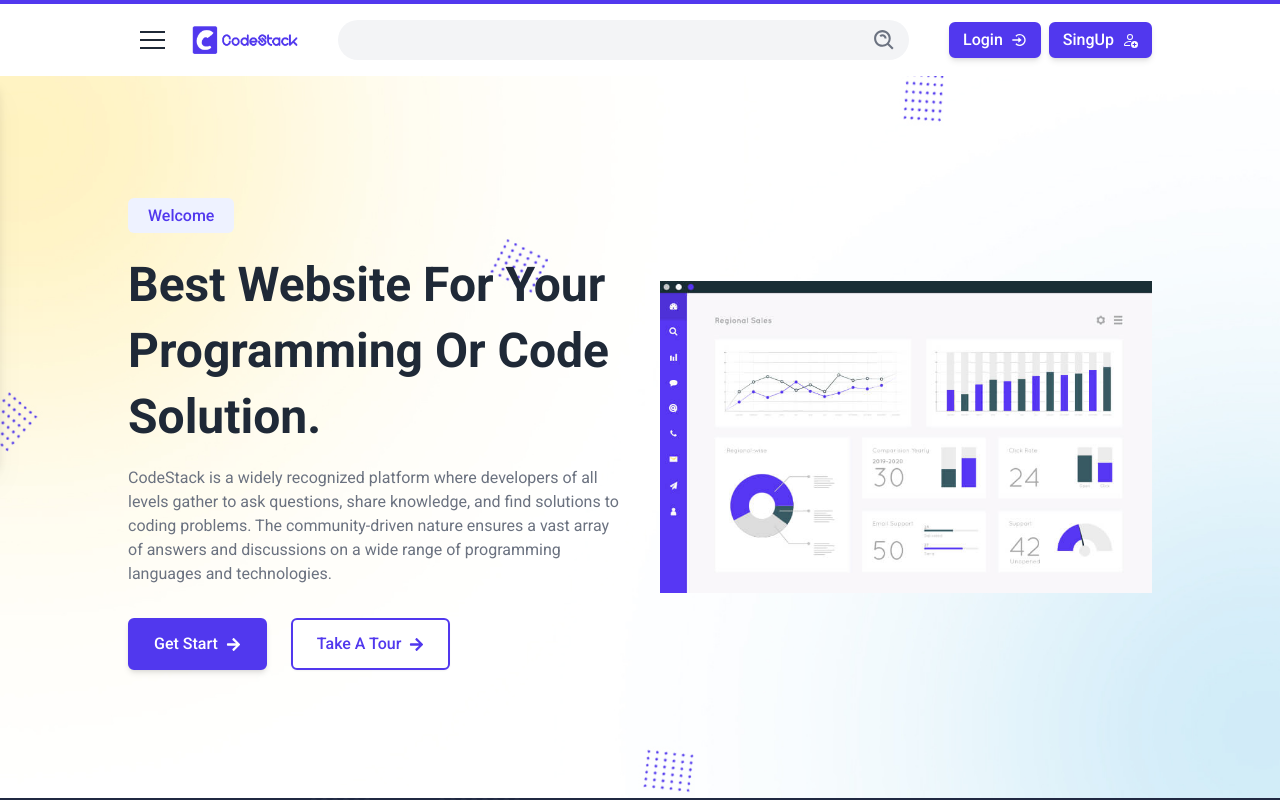
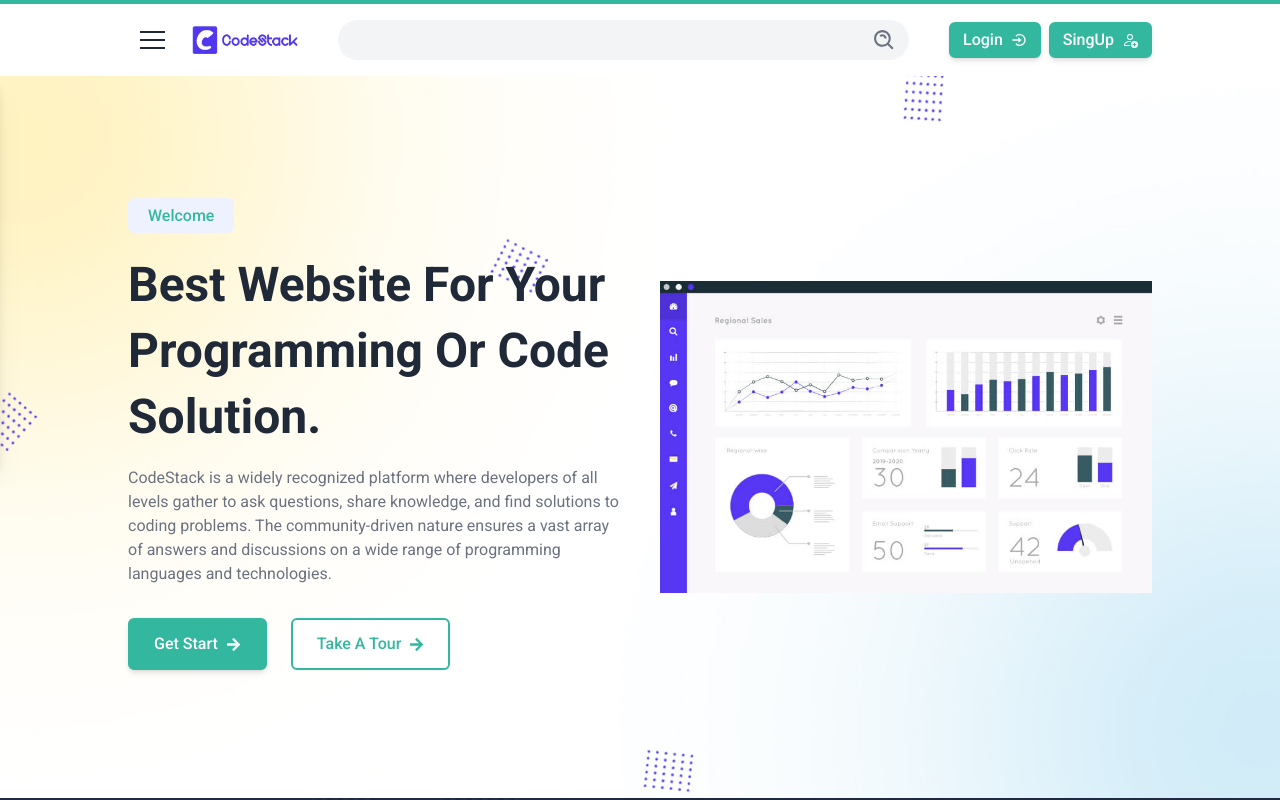
Before and after one commit to developersajeeb/code-stack-client, a React (Vite) app: page / in a window 1280 px wide. Shown: the top 800 px of the page. Built offline with nearby package versions, Linux system fonts and the light colour scheme; no server answers.

Commit message:
fix some problem in navbar

```diff
--- a/src/components/NavBar/NavBar.tsx
+++ b/src/components/NavBar/NavBar.tsx
@@ -33,7 +33,7 @@ const NavBar = () => {
 
 
     return (
-        <nav className='shadow-md px-2 py-3 md:px-8 lg:px-32 border-t-4 border-[#5138EE] flex items-center gap-4 md:gap-10 bg-transparent bg-white'>
+        <nav className='shadow-md px-2 py-3 md:px-8 lg:px-32 border-t-4 border-[#33B89F] flex items-center gap-4 md:gap-10 bg-transparent bg-white'>
             <div className='flex items-center gap-4'>
                 <span onClick={() => { setOpen(!isOpen) }}><Hamburger size={25}></Hamburger></span>
                 <ul className={`drop-shadow-xl grid font-medium text-gray-600 bg-white px-8 py-6 rounded-md absolute w-60 duration-300 border-2 border-dashed ${isOpen ? 'left-4 lg:left-32 top-20' : 'top-20 -left-60'}`}>
@@ -48,7 +48,7 @@ const NavBar = () => {
                             <>
                                 <figure className='w-10 h-10 mb-5'>
                                     <Link to={`/my-profile/${user?.email}`}>
-                                        <img className='rounded-full' src={user?.photoURL || ''} alt="" />
+                                        <img className='rounded-full' src={userData?.imgURL || ''} alt="" />
                                     </Link>
                                 </figure>
                                 <button className='small-btn transparent-button-small w-12' onClick={logOut}><BiLogInCircle /></button>
--- a/src/index.css
+++ b/src/index.css
@@ -9,23 +9,27 @@
 }
 
 .primary-bg {
-    background-color: #5138EE;
+    background-color: #33B89F;
 }
 
 .text-color {
-    color: #5138EE;
+    color: #33B89F;
+}
+
+.text-color-second {
+    color: #02B1FC;
 }
 
 .bg-button {
-    @apply primary-bg px-6 py-3 text-white font-medium rounded-md border-2 border-[#5138EE] hover:bg-white duration-200 hover:text-[#5138EE] flex items-center gap-2 shadow-md hover:shadow-sm
+    @apply primary-bg px-6 py-3 text-white font-medium rounded-md border-2 border-[#33B89F] hover:bg-white duration-200 hover:text-[#33B89F] flex items-center gap-2 shadow-md hover:shadow-sm
 }
 
 .bg-button-small {
-    @apply primary-bg px-3 py-1 text-white font-medium rounded-md border-2 border-[#5138EE] hover:bg-white duration-200 hover:text-[#5138EE] flex items-center gap-2 shadow-md hover:shadow-sm
+    @apply primary-bg px-3 py-1 text-white font-medium rounded-md border-2 border-[#33B89F] hover:bg-white duration-200 hover:text-[#33B89F] flex items-center gap-2 shadow-md hover:shadow-sm
 }
 
 .transparent-button {
-    @apply bg-white hover:bg-[#5138EE] px-6 py-3 hover:text-white font-medium rounded-md border-2 border-[#5138EE] duration-200 text-color flex items-center gap-2 shadow-sm hover:shadow-md
+    @apply bg-white hover:bg-[#33B89F] px-6 py-3 hover:text-white font-medium rounded-md border-2 border-[#33B89F] duration-200 text-color flex items-center gap-2 shadow-sm hover:shadow-md
 }
 
 .transparent-button-small {
```
